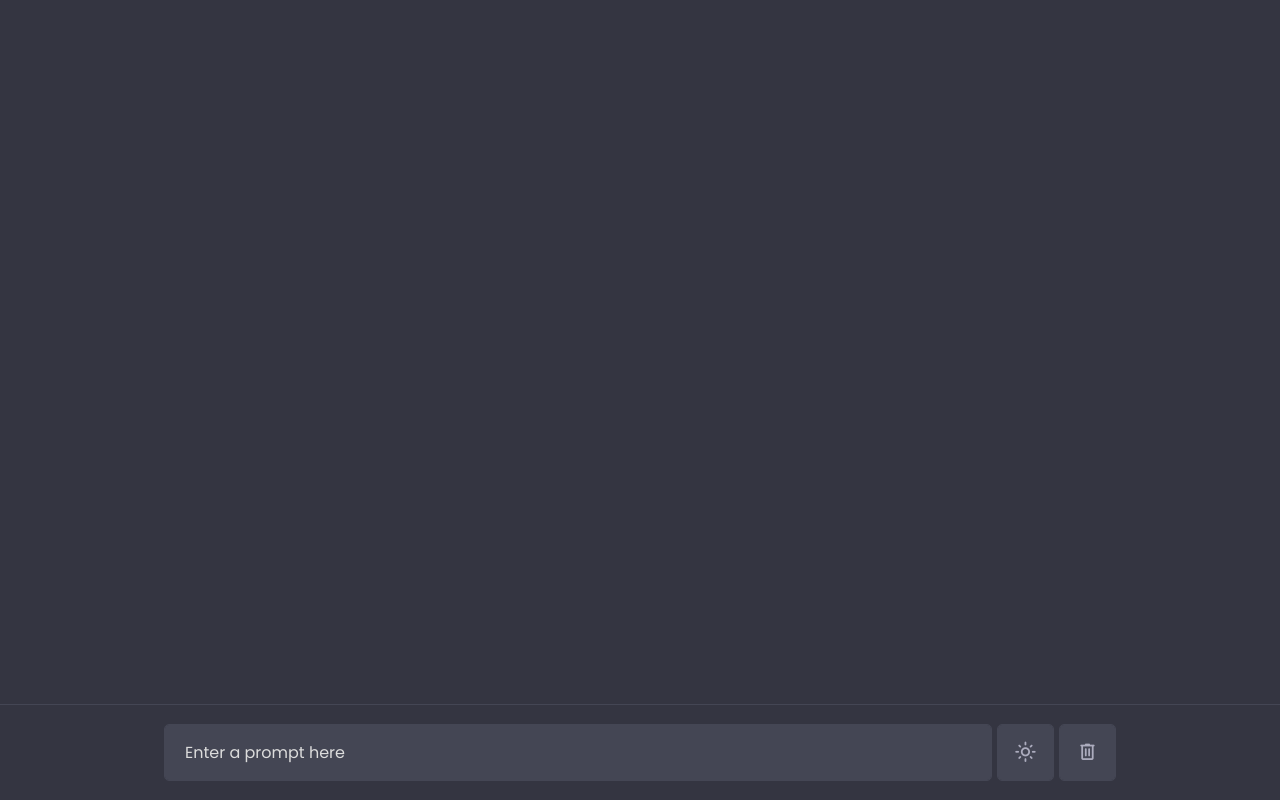
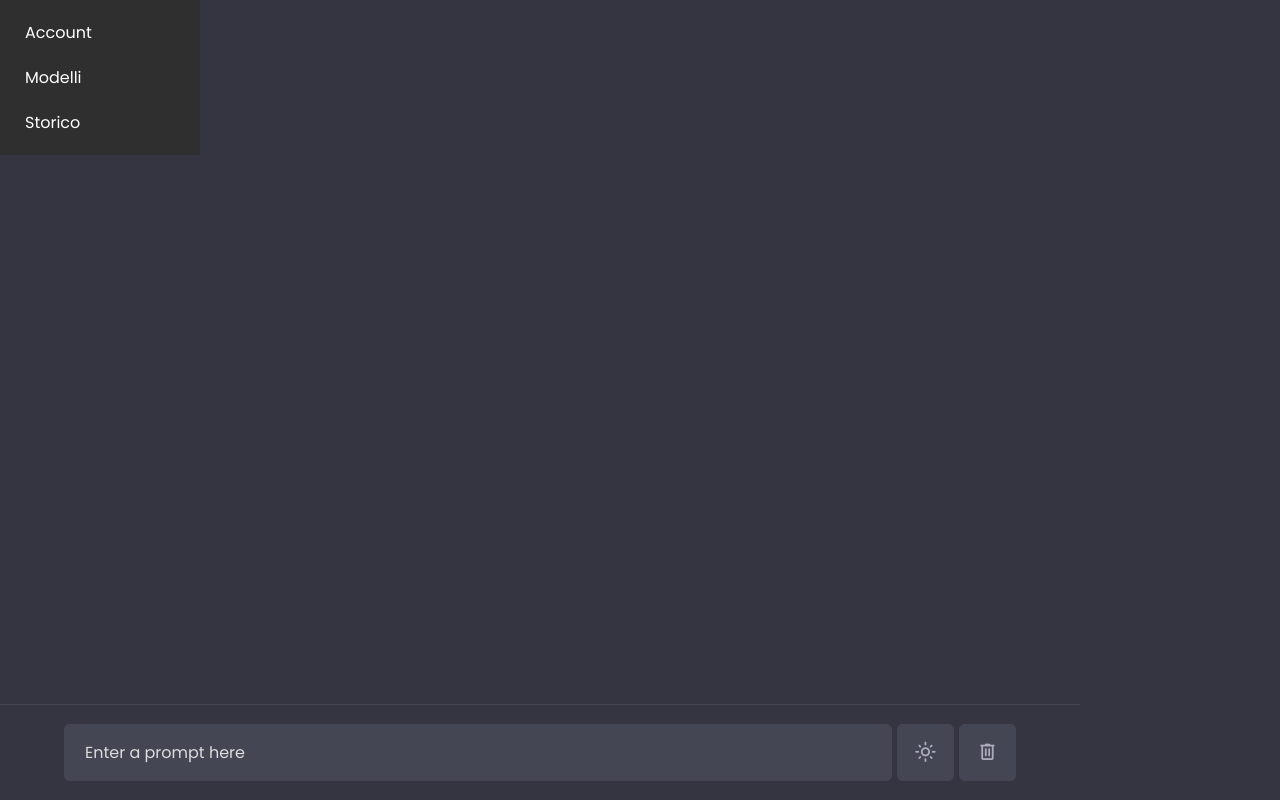
Before and after one commit to pamaldi/adso-chat, a plain HTML site: page frontend/index.html in a window 1280 px wide. Drawn offline with nearby package versions, Linux system fonts and the light colour scheme.

Commit message:
UI: sidebar

```diff
--- a/frontend/css/style.css
+++ b/frontend/css/style.css
@@ -256,3 +256,55 @@ span.material-symbols-rounded {
     font-size: 1.25rem!important;
   }
 }
+
+body {
+  display: flex;
+}
+
+.sidebar {
+  width: 200px;
+  background-color: #2f2f2f;
+  color: #fff;
+  display: flex;
+  flex-direction: column;
+  align-items: flex-start;
+  padding: 10px;
+}
+
+.sidebar-item {
+  padding: 10px 15px;
+  cursor: pointer;
+  width: 100%;
+}
+
+.sidebar-item:hover {
+  background-color: #444;
+}
+
+.sidebar-panel {
+  width: 100%;
+  height: 0;
+  background-color: #2f2f2f;
+  margin-top: auto;
+  transition: height 0.3s;
+  overflow: hidden;
+}
+
+.show-panel {
+  height: 800px;
+}
+
+/* Adjust the chat container and typing container positions */
+.chat-container {
+  flex-grow: 1;
+  overflow-y: auto;
+  max-height: 100vh;
+  padding-bottom: 150px;
+}
+
+.typing-container {
+  flex-grow: 1;
+  position: fixed;
+  bottom: 0;
+  width: calc(100% - 200px); /* Adjust width to account for sidebar */
+}
--- a/frontend/index.html
+++ b/frontend/index.html
@@ -1,5 +1,4 @@
 <!DOCTYPE html>
-<!-- Coding By CodingNepal - www.codingnepalweb.com -->
 <html lang="en" dir="ltr">
 <head>
   <meta charset="utf-8">
@@ -11,6 +10,16 @@
   <script src="js/script.js" defer></script>
 </head>
 <body>
+<!-- Sidebar container -->
+<div class="sidebar">
+  <div class="sidebar-item" data-panel="panel1">Account</div>
+  <div class="sidebar-item" data-panel="panel2">Modelli</div>
+  <div class="sidebar-item" data-panel="panel3">Storico</div>
+  <div class="sidebar-panel" id="panel1"><h3>Account</h3></div>
+  <div class="sidebar-panel" id="panel2"><h3>Modelli</h3></div>
+  <div class="sidebar-panel" id="panel3"><h3>Storico</h3></div>
+</div>
+
 <!-- Chats container -->
 <div class="chat-container"></div>
 
--- a/frontend/js/script.js
+++ b/frontend/js/script.js
@@ -89,3 +89,22 @@ chatInput.addEventListener("keydown", (e) => {
 });
 
 sendButton.addEventListener("click", handleOutgoingChat);
+
+
+document.addEventListener('DOMContentLoaded', () => {
+  const sidebarItems = document.querySelectorAll('.sidebar-item');
+  const panels = document.querySelectorAll('.sidebar-panel');
+
+  sidebarItems.forEach(item => {
+    item.addEventListener('click', () => {
+      const panelId = item.getAttribute('data-panel');
+      panels.forEach(panel => {
+        if (panel.id === panelId) {
+          panel.classList.toggle('show-panel');
+        } else {
+          panel.classList.remove('show-panel');
+        }
+      });
+    });
+  });
+});
```
